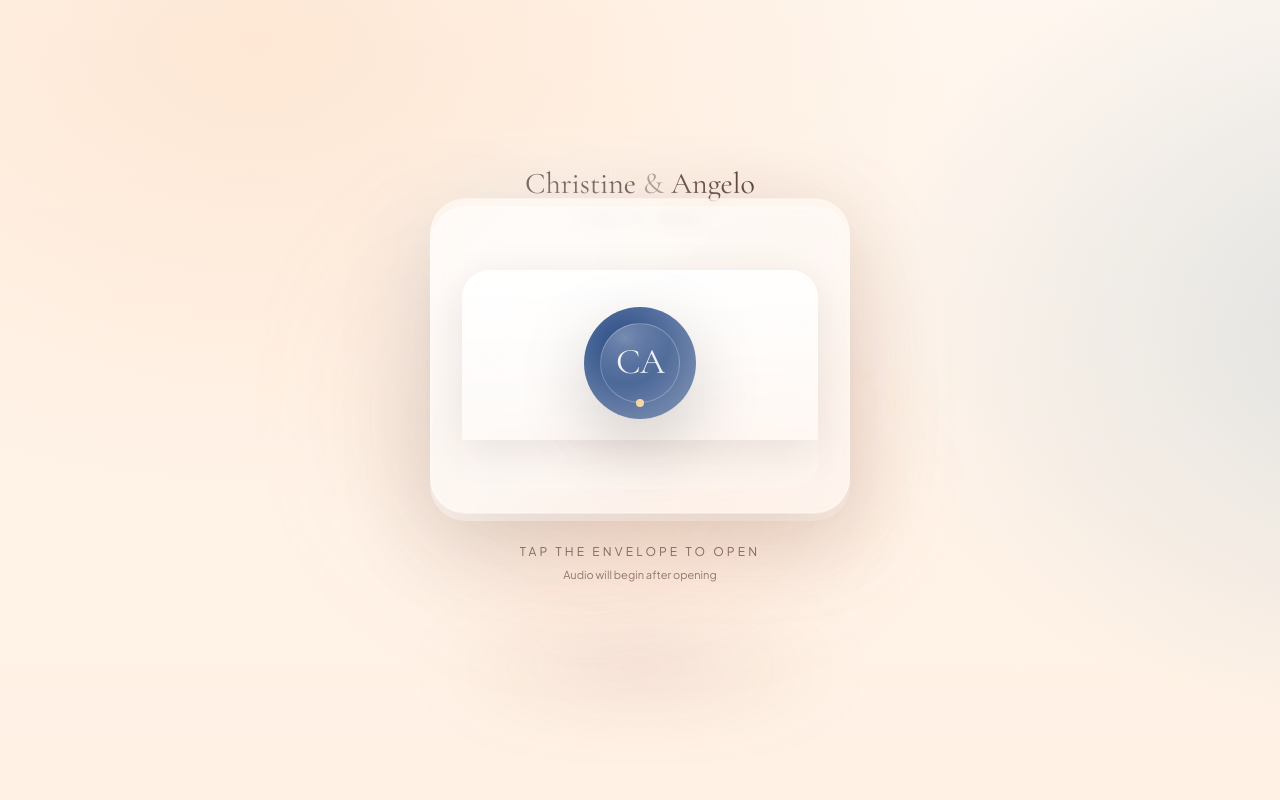
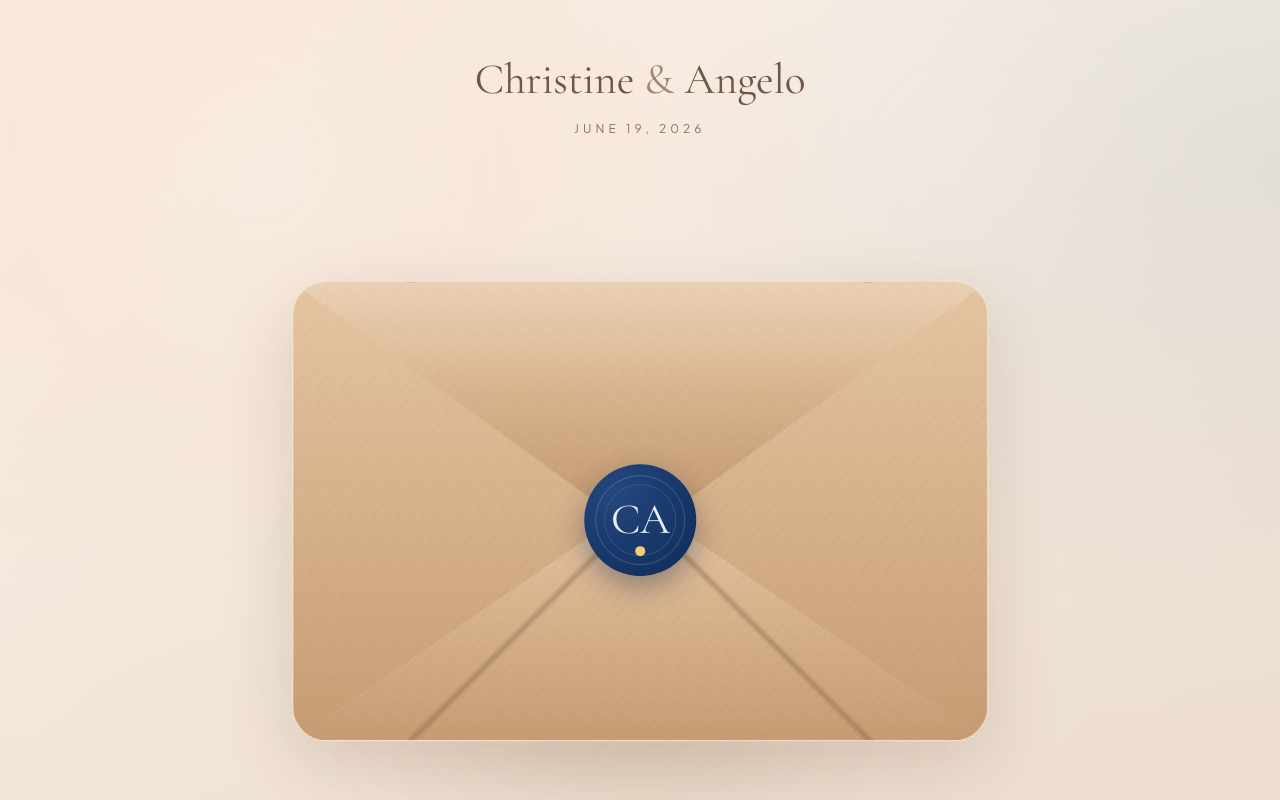
Before and after one commit to xiaoxigua0503/20-10-digital-invitation, a Next.js app: page / in a window 1280 px wide. Shown: the top 800 px of the page. Built offline with nearby package versions, Linux system fonts and the light colour scheme; no server answers.

Commit message:
Revised IntroEnvelope to have more texture

```diff
--- a/src/components/IntroEnvelope.tsx
+++ b/src/components/IntroEnvelope.tsx
@@ -2,13 +2,41 @@ import { useEffect, useMemo, useRef, useState } from "react";
 import { cn } from "@/lib/utils";
 import { usePrefersReducedMotion } from "@/hooks/usePrefersReducedMotion";
 
-type Phase =
-  | "idle"
-  | "opening"
-  | "flap"
-  | "slide"
-  | "unfold"
-  | "complete";
+type Phase = "idle" | "seal" | "open" | "lift" | "reveal" | "complete";
+
+const paperTexture = {
+  backgroundImage: `
+    radial-gradient(circle at 18% 14%, rgba(255,255,255,0.32), transparent 22%),
+    radial-gradient(circle at 82% 82%, rgba(145,104,75,0.16), transparent 28%),
+    linear-gradient(135deg, rgba(255,255,255,0.16), transparent 38%),
+    repeating-linear-gradient(118deg, rgba(120,84,58,0.045) 0px, rgba(120,84,58,0.045) 2px, transparent 2px, transparent 11px),
+    linear-gradient(180deg, #e8c8a4 0%, #d8b089 100%)
+  `,
+};
+
+const frontFlapTexture = {
+  backgroundImage: `
+    linear-gradient(180deg, rgba(255,255,255,0.14), rgba(120,77,47,0.06)),
+    repeating-linear-gradient(125deg, rgba(122,84,58,0.04) 0px, rgba(122,84,58,0.04) 2px, transparent 2px, transparent 10px),
+    linear-gradient(180deg, #e1bc93 0%, #cca177 100%)
+  `,
+};
+
+const letterTexture = {
+  backgroundImage: `
+    radial-gradient(circle at 20% 12%, rgba(255,255,255,0.8), transparent 28%),
+    linear-gradient(180deg, rgba(255,255,255,0.95), rgba(247,238,229,0.98))
+  `,
+};
+
+const seamTexture = {
+  backgroundImage: `
+    linear-gradient(45deg, transparent 49.4%, rgba(118,84,58,0.34) 50%, transparent 50.6%),
+    linear-gradient(-45deg, transparent 49.4%, rgba(118,84,58,0.34) 50%, transparent 50.6%),
+    linear-gradient(135deg, transparent 49.4%, rgba(118,84,58,0.18) 50%, transparent 50.6%),
+    linear-gradient(-135deg, transparent 49.4%, rgba(118,84,58,0.18) 50%, transparent 50.6%)
+  `,
+};
 
 export function IntroEnvelope({
   onComplete,
@@ -19,12 +47,14 @@ export function IntroEnvelope({
 }) {
   const reduced = usePrefersReducedMotion();
   const [phase, setPhase] = useState<Phase>("idle");
-  const [pressedAt, setPressedAt] = useState<number | null>(null);
+  const [hasStarted, setHasStarted] = useState(false);
   const timeouts = useRef<number[]>([]);
+  const monogram = useMemo(() => "CA", []);
 
-  const canSkip = reduced || phase === "opening" || phase === "flap" || phase === "slide" || phase === "unfold";
-
-  const monogram = useMemo(() => "CA", []);
+  const canSkip = reduced || phase !== "idle";
+  const isOpen = phase === "open" || phase === "lift" || phase === "reveal";
+  const isLifted = phase === "lift" || phase === "reveal";
+  const isReveal = phase === "reveal";
 
   useEffect(() => {
     return () => {
@@ -33,6 +63,11 @@ export function IntroEnvelope({
     };
   }, []);
 
+  function clearScheduled() {
+    timeouts.current.forEach((id) => window.clearTimeout(id));
+    timeouts.current = [];
+  }
+
   function schedule(ms: number, fn: () => void) {
     const id = window.setTimeout(fn, ms);
     timeouts.current.push(id);
@@ -40,8 +75,8 @@ export function IntroEnvelope({
 
   function start() {
     if (phase !== "idle") return;
-    const now = Date.now();
-    setPressedAt(now);
+
+    setHasStarted(true);
     onUserGesture();
 
     if (reduced) {
@@ -50,11 +85,11 @@ export function IntroEnvelope({
       return;
     }
 
-    setPhase("opening");
-    schedule(450, () => setPhase("flap"));
-    schedule(1300, () => setPhase("slide"));
-    schedule(2700, () => setPhase("unfold"));
-    schedule(4650, () => {
+    setPhase("seal");
+    schedule(260, () => setPhase("open"));
+    schedule(1425, () => setPhase("lift"));
+    schedule(2625, () => setPhase("reveal"));
+    schedule(3525, () => {
       setPhase("complete");
       onComplete();
     });
@@ -62,25 +97,51 @@ export function IntroEnvelope({
 
   function skip() {
     if (!canSkip) return;
-    timeouts.current.forEach((id) => window.clearTimeout(id));
-    timeouts.current = [];
+    clearScheduled();
     setPhase("complete");
     onComplete();
   }
 
+  const letterTransform = isReveal
+    ? "translate(-50%, -58%) scale(1.08)"
+    : isLifted
+      ? "translate(-50%, -42%) scale(1.03)"
+      : isOpen
+        ? "translate(-50%, -26%) scale(1)"
+        : "translate(-50%, 10%) scale(0.98)";
+
+  const sealTransform = phase === "seal" ? "translate(-50%, -50%) scale(0.94)" : "translate(-50%, -50%) scale(1)";
+
   return (
-    <div className="fixed inset-0 z-50 grid place-items-center px-6">
-      <div className="absolute inset-0 bg-[radial-gradient(1200px_800px_at_20%_5%,color-mix(in_oklab,var(--peach)_35%,transparent),transparent_60%),radial-gradient(900px_700px_at_110%_40%,color-mix(in_oklab,var(--dusty-blue)_32%,transparent),transparent_60%),linear-gradient(180deg,var(--paper),var(--paper2))]" />
-      <div className="absolute inset-0 opacity-70 [mask-image:radial-gradient(60%_55%_at_50%_35%,black,transparent)]">
-        <div className="absolute left-1/2 top-1/2 h-[580px] w-[580px] -translate-x-1/2 -translate-y-1/2 rounded-full bg-[conic-gradient(from_210deg,color-mix(in_oklab,var(--dusty-rose)_55%,transparent),transparent,transparent,color-mix(in_oklab,var(--terracotta)_55%,transparent))] blur-3xl" />
+    <div
+      className={cn(
+        "fixed inset-0 z-50 overflow-hidden",
+        isReveal ? "pointer-events-none" : ""
+      )}
+    >
+      <div
+        className={cn(
+          "absolute inset-0 transition-opacity duration-[900ms] ease-out",
+          isReveal ? "opacity-0" : "opacity-100"
+        )}
+      >
+        <div className="absolute inset-0 bg-[radial-gradient(1200px_900px_at_12%_6%,rgba(244,192,148,0.26),transparent_60%),radial-gradient(1000px_760px_at_100%_20%,rgba(158,179,198,0.18),transparent_62%),linear-gradient(180deg,#f8efe6,#f3e5d7)]" />
+        <div className="absolute inset-0 opacity-45 [background-image:radial-gradient(circle_at_20%_20%,rgba(255,255,255,0.5),transparent_22%),radial-gradient(circle_at_75%_18%,rgba(255,255,255,0.22),transparent_18%),radial-gradient(circle_at_35%_78%,rgba(169,118,86,0.08),transparent_22%)]" />
+        <div className="absolute inset-0 bg-[linear-gradient(135deg,rgba(255,255,255,0.16),transparent_35%,rgba(115,83,57,0.06)_100%)]" />
       </div>
 
-      <div className="relative w-full max-w-[420px]">
-        <div className="pointer-events-none absolute -top-10 left-1/2 w-[420px] -translate-x-1/2 text-center">
-          <p className="font-serif text-2xl text-ink/85 sm:text-3xl">
-            Christine <span className="text-ink/45">&amp;</span> Angelo
+      <div className="relative flex min-h-screen items-center justify-center px-5 py-8 sm:px-8 sm:py-12">
+        <div
+          className={cn(
+            "relative w-full max-w-[380px] transition-[transform,opacity,filter] duration-[900ms] ease-[cubic-bezier(.2,.88,.2,1)] sm:max-w-[900px]",
+            isReveal ? "scale-[1.16] opacity-0 blur-[6px]" : "scale-100 opacity-100 blur-0"
+          )}
+        >
+          <div className="pointer-events-none mb-8 text-center sm:mb-10">
+            <p className="font-serif text-[2rem] text-[#6f5648] sm:text-[2.7rem]">
+              Christine <span className="text-[#a08676]">&amp;</span> Angelo
             </p>
-          <p className="mt-2 font-sans text-xs tracking-[0.28em] uppercase text-ink-muted/85">
+            <p className="mt-2 font-sans text-[11px] uppercase tracking-[0.34em] text-[#8d7264] sm:text-xs">
               June 19, 2026
             </p>
           </div>
@@ -94,105 +155,128 @@ export function IntroEnvelope({
               if (e.key === "Enter" || e.key === " ") start();
             }}
             className={cn(
-            "group relative mx-auto aspect-[4/3] w-full select-none",
-            phase === "complete" ? "pointer-events-none opacity-0 transition-opacity duration-500" : ""
+              "group relative mx-auto block w-full cursor-pointer select-none outline-none",
+              "aspect-[3/4] sm:aspect-[4/3]",
+              "focus-visible:ring-2 focus-visible:ring-[#8d7264]/70 focus-visible:ring-offset-4 focus-visible:ring-offset-[#f3e5d7]"
             )}
           >
-          <div className="absolute -inset-8 rounded-[60px] bg-[radial-gradient(circle_at_30%_20%,rgba(255,255,255,0.55),transparent_55%),radial-gradient(circle_at_70%_60%,rgba(244,156,118,0.18),transparent_60%)] blur-2xl" />
+            <div className="absolute inset-x-[12%] bottom-[10%] h-[14%] rounded-full bg-[radial-gradient(closest-side,rgba(123,86,60,0.28),transparent)] blur-2xl sm:inset-x-[18%] sm:bottom-[9%]" />
+            <div className="absolute inset-x-[4%] top-[10%] h-[78%] rounded-[52px] bg-[radial-gradient(circle_at_50%_35%,rgba(255,255,255,0.42),transparent_58%)] blur-3xl sm:inset-x-[7%] sm:top-[16%] sm:h-[62%]" />
 
-          <div className="relative h-full w-full [perspective:1200px]">
+            <div className="absolute inset-[2%] [perspective:1800px] sm:inset-[4%]">
               <div
                 className={cn(
-                "absolute inset-0 rounded-[36px] border border-white/45 bg-white/35 shadow-[0_24px_90px_rgba(58,31,27,0.18)] backdrop-blur-sm",
-                "transition-transform duration-700 ease-out",
-                phase === "idle" ? "animate-[float_5.2s_ease-in-out_infinite]" : "animate-none"
+                  "absolute inset-0 transition-transform duration-[900ms] ease-[cubic-bezier(.22,.9,.22,1)]",
+                  phase === "idle" ? "animate-[envelopeFloat_5.8s_ease-in-out_infinite]" : "animate-none"
                 )}
-            />
-
-            <div className="absolute inset-0 rounded-[36px] bg-[linear-gradient(135deg,rgba(255,255,255,0.55),rgba(255,255,255,0.18))]" />
-
-            <div className="absolute inset-x-8 bottom-8 top-16 rounded-[28px] bg-[linear-gradient(180deg,rgba(255,255,255,0.55),rgba(255,255,255,0.16))] shadow-[inset_0_1px_0_rgba(255,255,255,0.65)]" />
+              >
+                <div className="absolute left-1/2 top-1/2 h-[84%] w-[78%] -translate-x-1/2 -translate-y-1/2 sm:h-[74%] sm:w-[84%]">
+                  <div
+                    className="absolute inset-0 overflow-hidden rounded-[26px] border border-[#f4e4d7]/90 shadow-[0_22px_70px_rgba(100,70,47,0.18)] sm:rounded-[34px]"
+                    style={paperTexture}
+                  >
+                    <div className="absolute inset-0 opacity-70" style={seamTexture} />
 
                     <div
-              className={cn(
-                "absolute inset-x-8 top-16 h-[54%] origin-top rounded-t-[28px] bg-[linear-gradient(180deg,rgba(255,255,255,0.72),rgba(255,255,255,0.10))] shadow-[0_10px_40px_rgba(58,31,27,0.10)]",
-                "transition-transform duration-[900ms] ease-[cubic-bezier(.2,.9,.2,1)]",
-                phase === "flap" || phase === "slide" || phase === "unfold" || phase === "opening"
-                  ? "rotateX-[128deg]"
-                  : "rotateX-[0deg]"
-              )}
-            />
-
-            <div
-              className={cn(
-                "absolute left-1/2 top-1/2 grid h-28 w-28 -translate-x-1/2 -translate-y-1/2 place-items-center rounded-full",
-                "bg-[radial-gradient(circle_at_35%_35%,#284a84,rgba(40,74,132,0.55))] shadow-[0_24px_70px_rgba(0,0,0,0.18)]",
-                "transition-transform duration-700 ease-out",
-                phase === "opening" ? "scale-95" : "",
-                phase === "flap" || phase === "slide" || phase === "unfold" ? "scale-90 opacity-0" : ""
-              )}
+                      className="absolute left-1/2 top-[23%] z-10 h-[54%] w-[70%] rounded-[16px] border border-[#eadbcc] bg-[#f9f3ec] shadow-[0_12px_30px_rgba(100,70,47,0.12)] transition-[transform,opacity,filter] duration-[1150ms] ease-[cubic-bezier(.18,.9,.18,1)] sm:top-[21%] sm:h-[58%] sm:w-[54%] sm:rounded-[20px]"
+                      style={{
+                        ...letterTexture,
+                        transform: letterTransform,
+                        opacity: isReveal ? 0 : 1,
+                        filter: isReveal ? "blur(3px)" : "blur(0px)",
+                      }}
                     >
-              <div className="grid h-20 w-20 place-items-center rounded-full border border-white/25 bg-[radial-gradient(circle_at_30%_20%,rgba(255,255,255,0.35),transparent_55%)]">
-                <span className="font-serif text-4xl tracking-tight text-white/90">
-                  {monogram}
-                </span>
+                      <div className="flex h-full flex-col justify-between p-4 sm:p-6">
+                        <div>
+                          <p className="font-sans text-[10px] uppercase tracking-[0.28em] text-[#8f7668] sm:text-[11px]">
+                            You are invited
+                          </p>
+                          <div className="mt-3 h-px w-14 bg-gradient-to-r from-[#b3907a] to-transparent sm:w-20" />
                         </div>
-              <div className="absolute bottom-3 h-2 w-2 rounded-full bg-[#f6d6a7]" />
-            </div>
-
-            <div
-              className={cn(
-                "absolute left-1/2 top-[28%] w-[76%] -translate-x-1/2 rounded-[26px] border border-white/55 bg-white/70 shadow-[0_16px_60px_rgba(108,22,19,0.10)]",
-                "transition-[transform,opacity] duration-[1100ms] ease-[cubic-bezier(.18,.9,.18,1)]",
-                phase === "idle" || phase === "opening" ? "translate-y-10 opacity-0" : "",
-                phase === "slide" ? "-translate-y-6 opacity-100" : "",
-                phase === "unfold" ? "-translate-y-16 opacity-100" : "",
-                phase === "complete" ? "-translate-y-24 opacity-0" : ""
-              )}
-              style={{ height: "58%" }}
-            >
-              <div
-                className={cn(
-                  "absolute inset-0 rounded-[26px] bg-[linear-gradient(180deg,rgba(255,255,255,0.88),rgba(255,255,255,0.60))]",
-                  "transition-transform duration-[950ms] ease-[cubic-bezier(.2,.85,.2,1)] origin-top",
-                  phase === "unfold" ? "scale-y-[1.12]" : "scale-y-100"
-                )}
-              />
-              <div className="relative h-full w-full p-6">
-                <p className="font-sans text-[11px] tracking-[0.28em] uppercase text-ink-muted">
-                  Together with our loved ones
+                        <div className="pb-2 text-center">
+                          <p className="font-serif text-3xl text-[#725646] sm:text-5xl">{monogram}</p>
+                          <p className="mt-2 font-sans text-[10px] uppercase tracking-[0.22em] text-[#8f7668] sm:text-[11px]">
+                            Tap To Open
                           </p>
-                <p className="mt-2 font-serif text-3xl leading-none text-burgundy">
-                  You are warmly invited
-                </p>
-                <p className="mt-3 font-sans text-sm leading-6 text-ink-muted">
-                  Tap to open our invitation
-                </p>
-                <div className="mt-6 h-px w-20 bg-gradient-to-r from-burgundy/40 to-transparent" />
                         </div>
                       </div>
                     </div>
 
-          <div className="absolute -bottom-16 left-1/2 w-full -translate-x-1/2 text-center">
-            <p className="font-sans text-xs tracking-[0.26em] uppercase text-ink-muted/80">
-              {phase === "idle" ? "Tap the envelope to open" : "Opening…"}
+                    <div
+                      className="absolute inset-x-0 top-0 z-30 h-[55%] origin-top transition-transform duration-[1200ms] ease-[cubic-bezier(.25,.9,.18,1)] [backface-visibility:hidden]"
+                      style={{
+                        ...frontFlapTexture,
+                        clipPath: "polygon(0 0, 50% 100%, 100% 0)",
+                        transform: isOpen ? "rotateX(-178deg)" : "rotateX(0deg)",
+                      }}
+                    >
+                      <div className="absolute inset-0 bg-[linear-gradient(180deg,rgba(255,255,255,0.2),transparent_45%,rgba(94,63,41,0.08))]" />
+                    </div>
+
+                    <div
+                      className="absolute inset-y-0 left-0 z-20 w-[54%]"
+                      style={{
+                        ...frontFlapTexture,
+                        clipPath: "polygon(0 0, 100% 50%, 0 100%)",
+                      }}
+                    />
+
+                    <div
+                      className="absolute inset-y-0 right-0 z-20 w-[54%]"
+                      style={{
+                        ...frontFlapTexture,
+                        clipPath: "polygon(100% 0, 0 50%, 100% 100%)",
+                      }}
+                    />
+
+                    <div
+                      className="absolute inset-x-0 bottom-0 z-20 h-[52%]"
+                      style={{
+                        ...frontFlapTexture,
+                        clipPath: "polygon(0 100%, 50% 0, 100% 100%)",
+                      }}
+                    />
+
+                    <div className="absolute inset-0 z-20 opacity-75" style={seamTexture} />
+
+                    <div
+                      className="absolute left-1/2 top-[52%] z-40 transition-[transform,opacity,filter] duration-[650ms] ease-out"
+                      style={{
+                        transform: sealTransform,
+                        opacity: isOpen ? 0 : 1,
+                        filter: isOpen ? "blur(2px)" : "blur(0px)",
+                      }}
+                    >
+                      <div className="relative grid h-24 w-24 place-items-center rounded-full bg-[radial-gradient(circle_at_28%_24%,#24477f,#0d2b57)] shadow-[0_12px_28px_rgba(12,32,66,0.35)] sm:h-28 sm:w-28">
+                        <div className="absolute inset-[10%] rounded-full border border-white/18" />
+                        <div className="absolute inset-[18%] rounded-full border border-[#3f6297]/70" />
+                        <span className="font-serif text-[2.35rem] leading-none tracking-tight text-[#e8edf7] sm:text-[2.7rem]">
+                          {monogram}
+                        </span>
+                        <div className="absolute bottom-[18%] h-2.5 w-2.5 rounded-full bg-[#f2cd7b]" />
+                      </div>
+                    </div>
+                  </div>
+                </div>
+              </div>
+            </div>
+
+            <div className="pointer-events-none absolute inset-x-0 bottom-0 text-center">
+              <p className="font-sans text-[11px] uppercase tracking-[0.34em] text-[#8d7264] sm:text-xs">
+                {phase === "idle" ? "Tap the envelope to open" : "Opening invitation"}
               </p>
-            <p className="mt-2 font-sans text-[11px] text-ink-muted/70">
-              {pressedAt ? "" : "Audio will begin after opening"}
+              <p className="mt-2 font-sans text-[11px] text-[#9b8376]">
+                {hasStarted ? "Preparing your invitation experience" : "Audio will begin after opening"}
               </p>
             </div>
           </div>
 
-        <div className="pointer-events-none absolute -bottom-24 left-1/2 -translate-x-1/2">
-          <div className="h-12 w-[420px] rounded-[999px] bg-[radial-gradient(closest-side,rgba(108,22,19,0.25),transparent)] blur-2xl" />
-        </div>
-
-        <div className="mt-10 flex items-center justify-center gap-3">
+          <div className="mt-8 flex items-center justify-center sm:mt-10">
             <button
               type="button"
               onClick={skip}
               className={cn(
-              "rounded-full border border-white/45 bg-white/45 px-4 py-2 text-xs tracking-wide text-ink-muted backdrop-blur-md transition-colors",
+                "rounded-full border border-white/55 bg-white/45 px-4 py-2 text-xs tracking-[0.2em] uppercase text-[#8b7265] backdrop-blur-md transition-colors",
                 canSkip ? "hover:bg-white/65" : "pointer-events-none opacity-0"
               )}
             >
@@ -200,9 +284,10 @@ export function IntroEnvelope({
             </button>
           </div>
         </div>
+      </div>
 
       <style jsx global>{`
-        @keyframes float {
+        @keyframes envelopeFloat {
           0% {
             transform: translateY(0px);
           }
```
Also changed, not shown: src/app/ClientApp.tsx (+8 -0 lines). Lines whose indentation alone changed are shown as unchanged.
